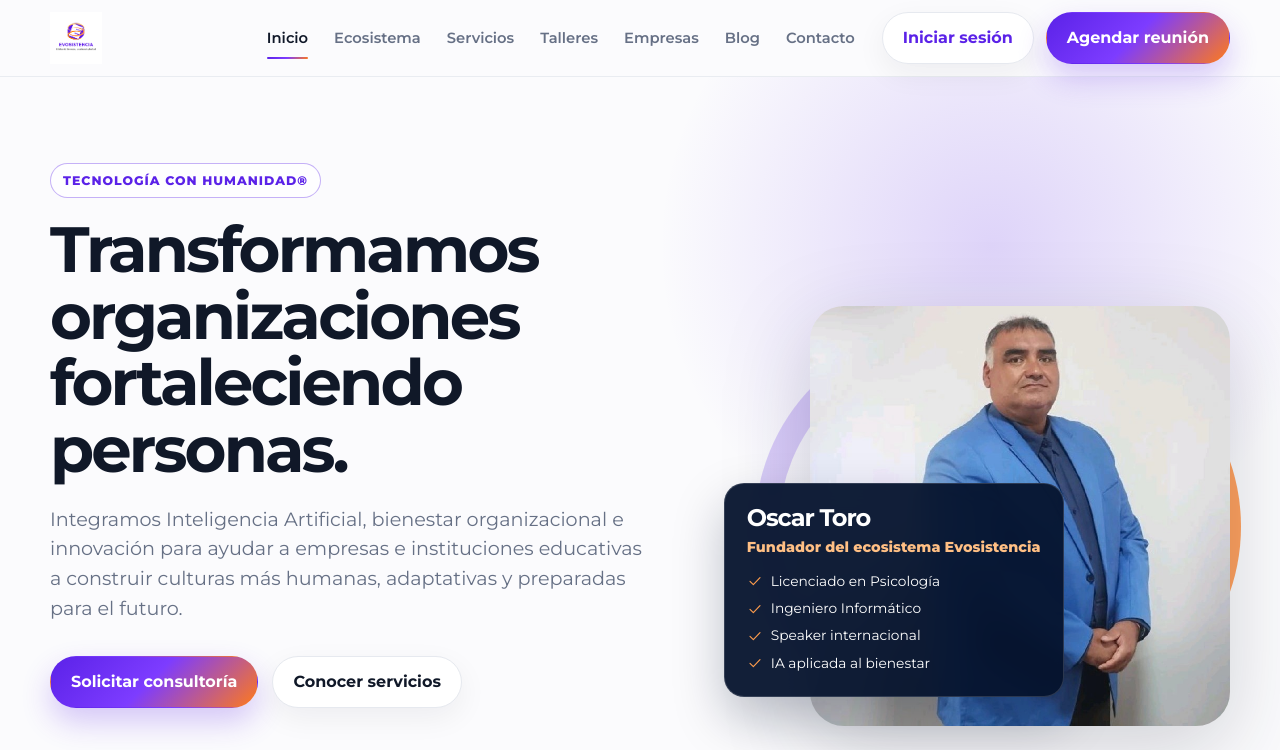
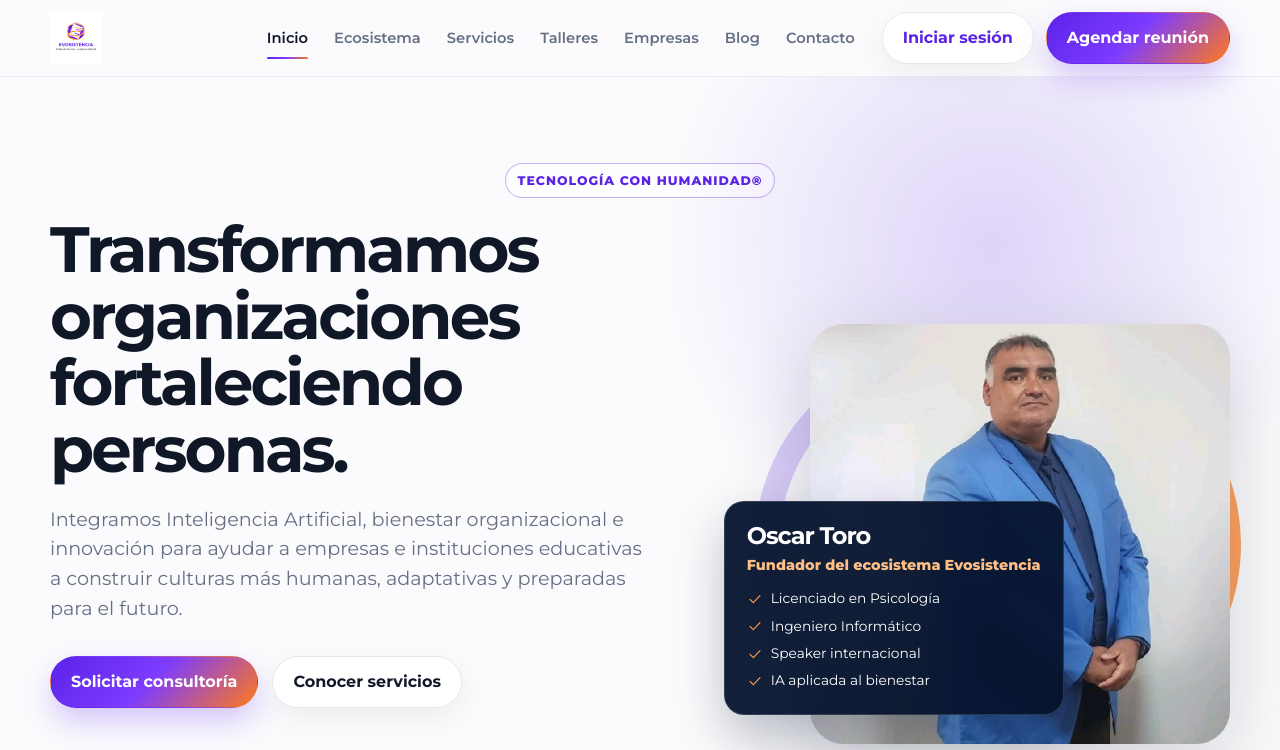
Before and after one commit to AdrianMEsp/evoshopia, a Next.js app: page / in a window 1280 px wide. Shown: the top 750 px of the page. Built offline with nearby package versions, Linux system fonts and the light colour scheme.

Commit message:
Centrado de titulo de tecnologia

```diff
--- a/app/dashboard/page.tsx
+++ b/app/dashboard/page.tsx
@@ -9,7 +9,6 @@ import {
   dashboardCourses,
   dashboardGreeting,
   dashboardNotice,
-  dashboardStats,
 } from "@/content/dashboard";
 import { site } from "@/content/site";
 
--- a/components/sections/Hero.tsx
+++ b/components/sections/Hero.tsx
@@ -16,10 +16,12 @@ export function Hero() {
         aria-hidden="true"
         className="pointer-events-none absolute top-[-20%] right-[-10%] left-[45%] h-[680px] bg-[radial-gradient(circle_at_center,rgb(91_34_232_/_0.18),transparent_62%)]"
       />
+      <div className="text-center">
+        <Eyebrow>{hero.eyebrow}</Eyebrow>
+      </div>
 
       <Container className="relative grid items-center gap-[58px] lg:grid-cols-[1.06fr_0.94fr]">
         <Reveal>
-          <Eyebrow>{hero.eyebrow}</Eyebrow>
 
           <h1 className="mt-[18px] max-w-[850px] text-[clamp(2.35rem,5vw,4.95rem)] leading-[1.04] font-bold tracking-[-0.045em]">
             {hero.title}
```
